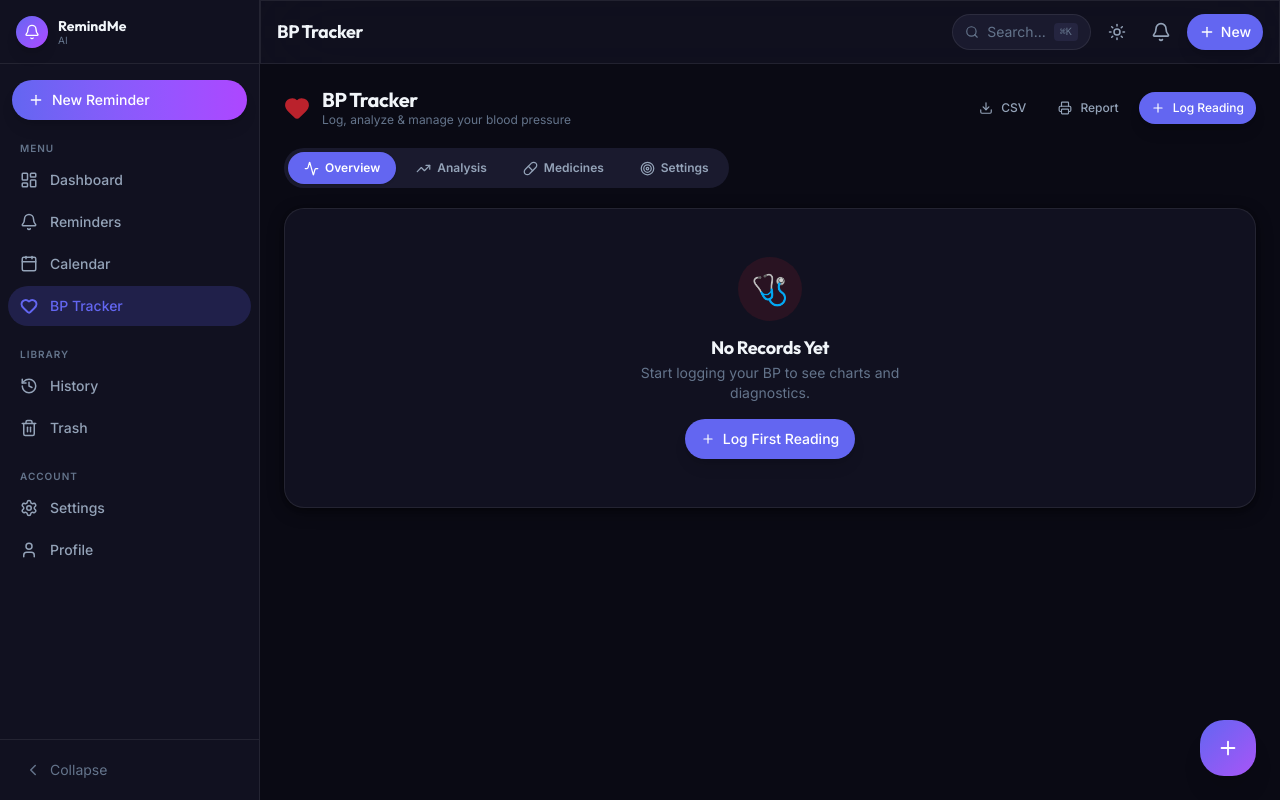
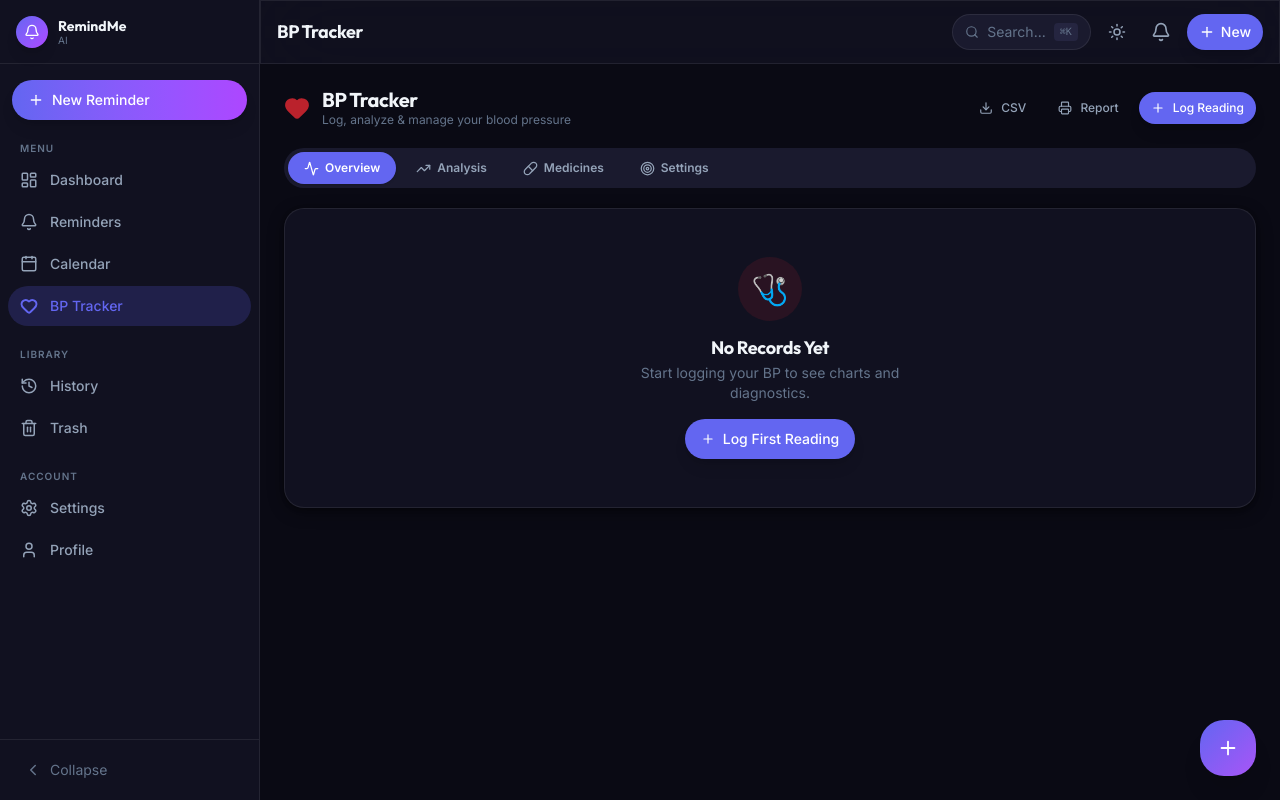
Before and after one commit to akshayweb18/myreminder, a Next.js app: page /bp-tracker in a window 1280 px wide. Built offline with nearby package versions, Linux system fonts and the light colour scheme.

Commit message:
fix: make BP tracker tabs horizontally scrollable to prevent mobile page overflow

```diff
--- a/src/components/bp-tracker/BpTrackerComponent.tsx
+++ b/src/components/bp-tracker/BpTrackerComponent.tsx
@@ -356,10 +356,10 @@ export default function BpTrackerComponent() {
         </AnimatePresence>
 
         {/* Tab bar */}
-        <div className="flex bg-[var(--surface-2)] p-1 rounded-xl gap-1 w-fit">
+        <div className="flex bg-[var(--surface-2)] p-1 rounded-xl gap-1 w-full overflow-x-auto scrollbar-none whitespace-nowrap">
           {TABS.map((tab) => (
             <button key={tab.id} onClick={() => setActiveTab(tab.id)}
-              className={`flex items-center gap-1.5 px-4 py-2 rounded-lg text-xs font-semibold transition-all ${
+              className={`flex items-center gap-1.5 px-4 py-2 rounded-lg text-xs font-semibold transition-all shrink-0 ${
                 activeTab === tab.id
                   ? 'bg-[var(--accent)] text-white shadow'
                   : 'text-[var(--text-secondary)] hover:text-[var(--text-primary)]'
```
